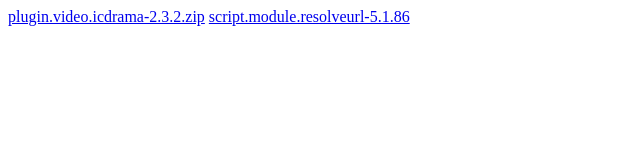
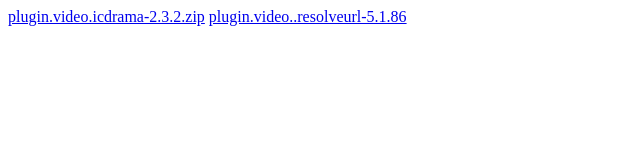
Before and after one commit to chikangz/chikangz.github.io, a plain HTML site: page repo/index.html in a window 1280 px wide. Shown: the full height of the page, 0-640 px from the left. Drawn offline with Linux system fonts and the light colour scheme.

Commit message:
Update index.html

```diff
--- a/repo/index.html
+++ b/repo/index.html
@@ -1,2 +1,2 @@
 <a href="plugin.video.icdrama-2.3.2.zip">plugin.video.icdrama-2.3.2.zip</a>
-<a href="script.module.resolveurl-5.1.86">script.module.resolveurl-5.1.86</a>
+<a href="plugin.video.resolveurl-5.1.86">plugin.video..resolveurl-5.1.86</a>
```
